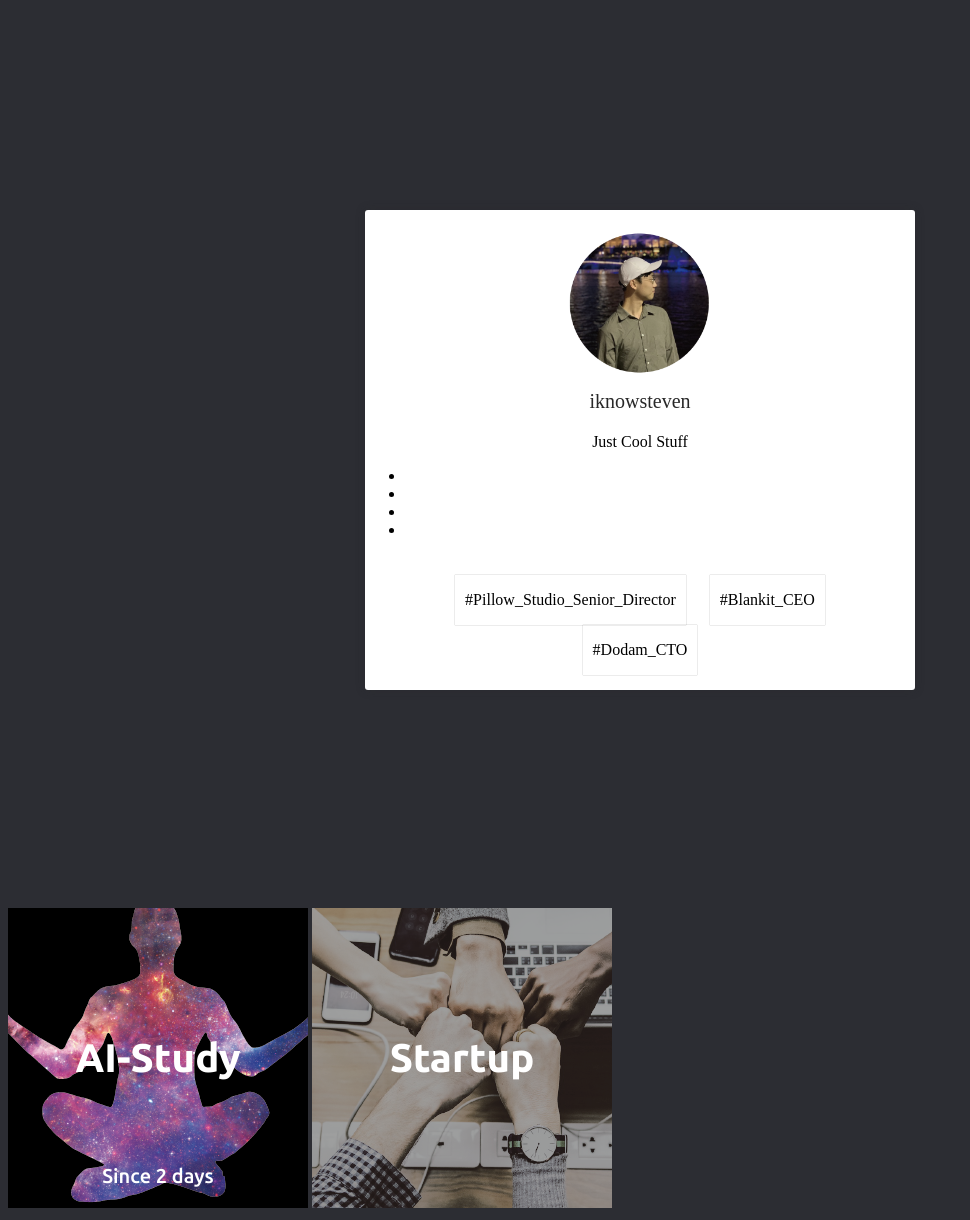
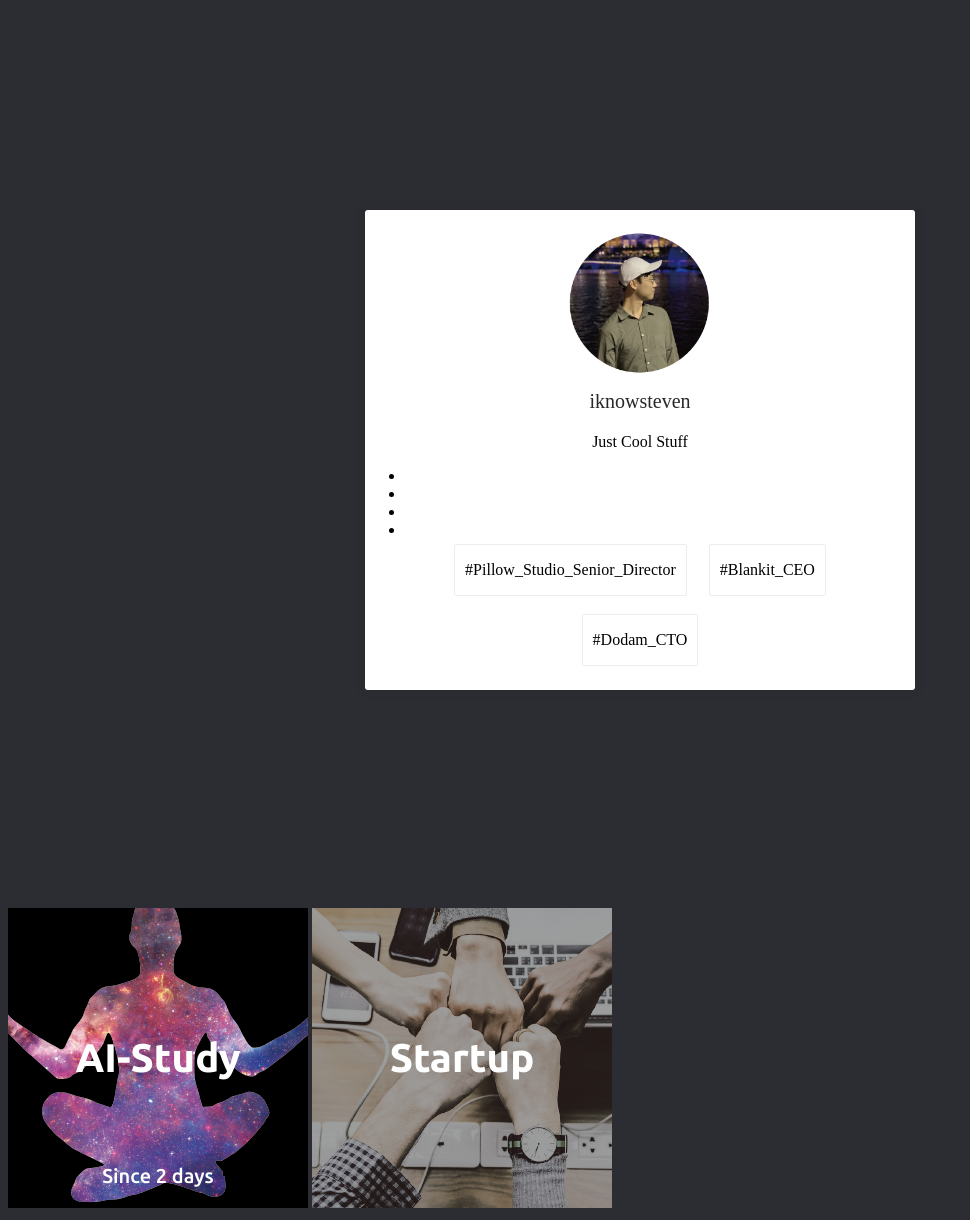
Before and after one commit to iknowSteven/iknowSteven.github.io, a Jekyll site: the page built from index.md, in a window 1280 px wide. Shown: the whole page, without its empty margins (0-970 px from the left). Built offline with Jekyll 4.4.1, drawn with Linux system fonts in a browser that asks for light colours; our own code applies the rules of GitHub Pages for plain Markdown files.

Commit message:
no message

```diff
--- a/assets/css/home.css
+++ b/assets/css/home.css
@@ -69,6 +69,6 @@ html {
     box-shadow: 0 0 1px 0 rgba(40,40,40,0.5);
     height: 50px;
     line-height: 50px;
-    margin: 0 10px 0 10px;
+    margin: 10px 10px 10px 10px;
     padding: 0 10px 0 10px;
 }
```
